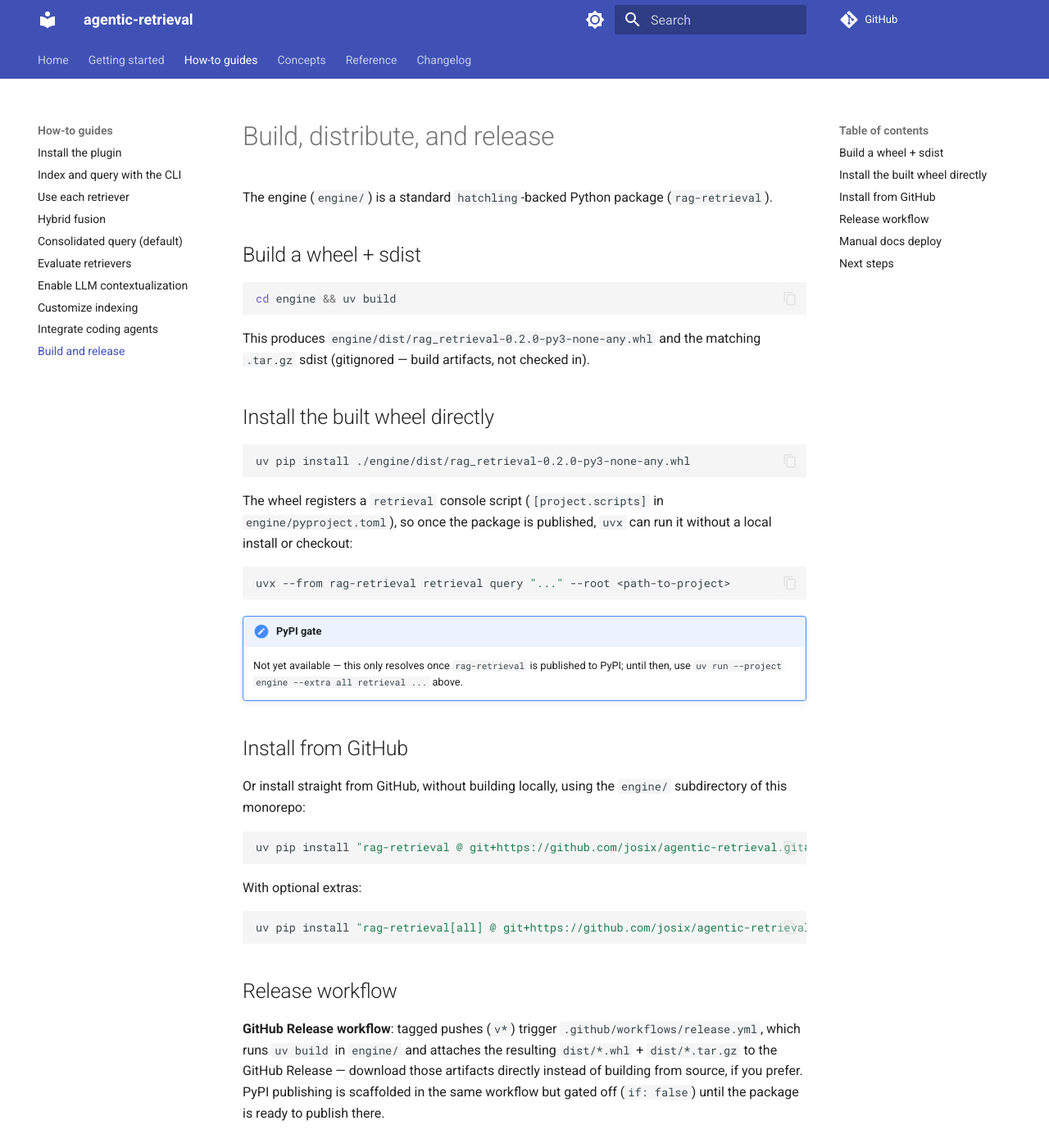
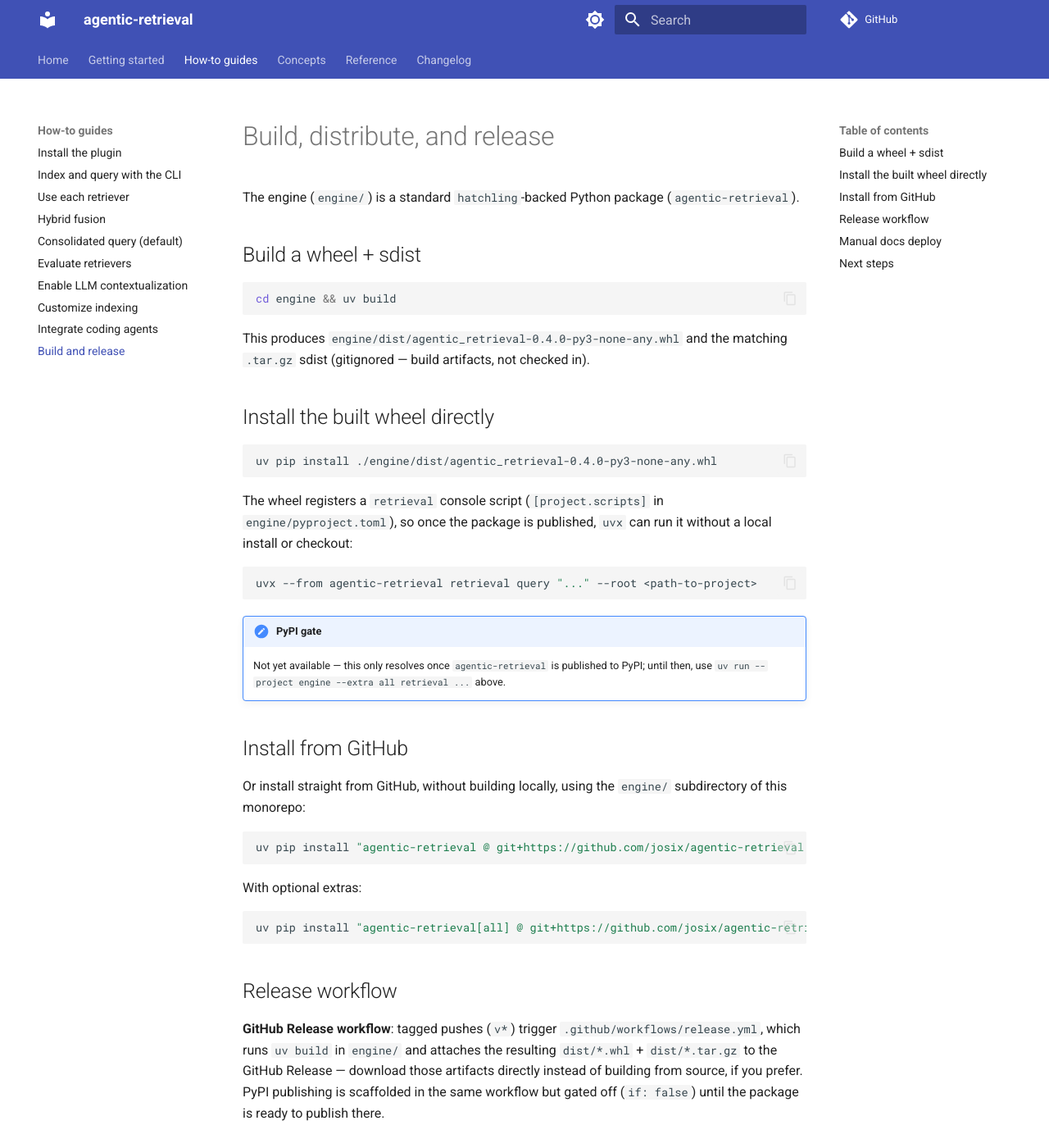
Before and after one commit to josix/agentic-retrieval, an MkDocs documentation site: the page built from docs/how-to/build-and-release.md, in a window 1280 px wide and 1400 px high. Shown: the whole window at 82% size. Built offline with MkDocs 1.6.1 and Material for MkDocs 9.7.7, drawn with Linux system fonts in a browser that asks for light colours; comment, search, counter and statistics services are not loaded.

Commit message:
Rename distribution package to agentic-retrieval
The rag-retrieval name is already taken on PyPI. The importable module
and the retrieval console script are unchanged; only the distribution
name, its self-referencing all extra, the release workflow PyPI URL,
and install instructions move to agentic-retrieval. Stale wheel
filenames in docs are aligned to the current 0.4.0 version.

Co-Authored-By: Claude Fable 5 <noreply@anthropic.com>

````diff
--- a/docs/how-to/build-and-release.md
+++ b/docs/how-to/build-and-release.md
@@ -1,7 +1,7 @@
 # Build, distribute, and release
 
 The engine (`engine/`) is a standard `hatchling`-backed Python package
-(`rag-retrieval`).
+(`agentic-retrieval`).
 
 ## Build a wheel + sdist
 
@@ -9,13 +9,13 @@ The engine (`engine/`) is a standard `hatchling`-backed Python package
 cd engine && uv build
 ```
 
-This produces `engine/dist/rag_retrieval-0.2.0-py3-none-any.whl` and the
+This produces `engine/dist/agentic_retrieval-0.4.0-py3-none-any.whl` and the
 matching `.tar.gz` sdist (gitignored — build artifacts, not checked in).
 
 ## Install the built wheel directly
 
 ```bash
-uv pip install ./engine/dist/rag_retrieval-0.2.0-py3-none-any.whl
+uv pip install ./engine/dist/agentic_retrieval-0.4.0-py3-none-any.whl
 ```
 
 The wheel registers a `retrieval` console script
@@ -23,11 +23,11 @@ The wheel registers a `retrieval` console script
 published, `uvx` can run it without a local install or checkout:
 
 ```bash
-uvx --from rag-retrieval retrieval query "..." --root <path-to-project>
+uvx --from agentic-retrieval retrieval query "..." --root <path-to-project>
 ```
 
 !!! note "PyPI gate"
-    Not yet available — this only resolves once `rag-retrieval` is
+    Not yet available — this only resolves once `agentic-retrieval` is
     published to PyPI; until then, use
     `uv run --project engine --extra all retrieval ...` above.
 
@@ -37,13 +37,13 @@ Or install straight from GitHub, without building locally, using the
 `engine/` subdirectory of this monorepo:
 
 ```bash
-uv pip install "rag-retrieval @ git+https://github.com/josix/agentic-retrieval.git#subdirectory=engine"
+uv pip install "agentic-retrieval @ git+https://github.com/josix/agentic-retrieval.git#subdirectory=engine"
 ```
 
 With optional extras:
 
 ```bash
-uv pip install "rag-retrieval[all] @ git+https://github.com/josix/agentic-retrieval.git#subdirectory=engine"
+uv pip install "agentic-retrieval[all] @ git+https://github.com/josix/agentic-retrieval.git#subdirectory=engine"
 ```
 
 ## Release workflow
````
Also changed, not shown: README.md (+2 -2 lines), docs/concepts/architecture.md (+1 -1 lines), engine/README.md (+5 -5 lines), 3 other files.
